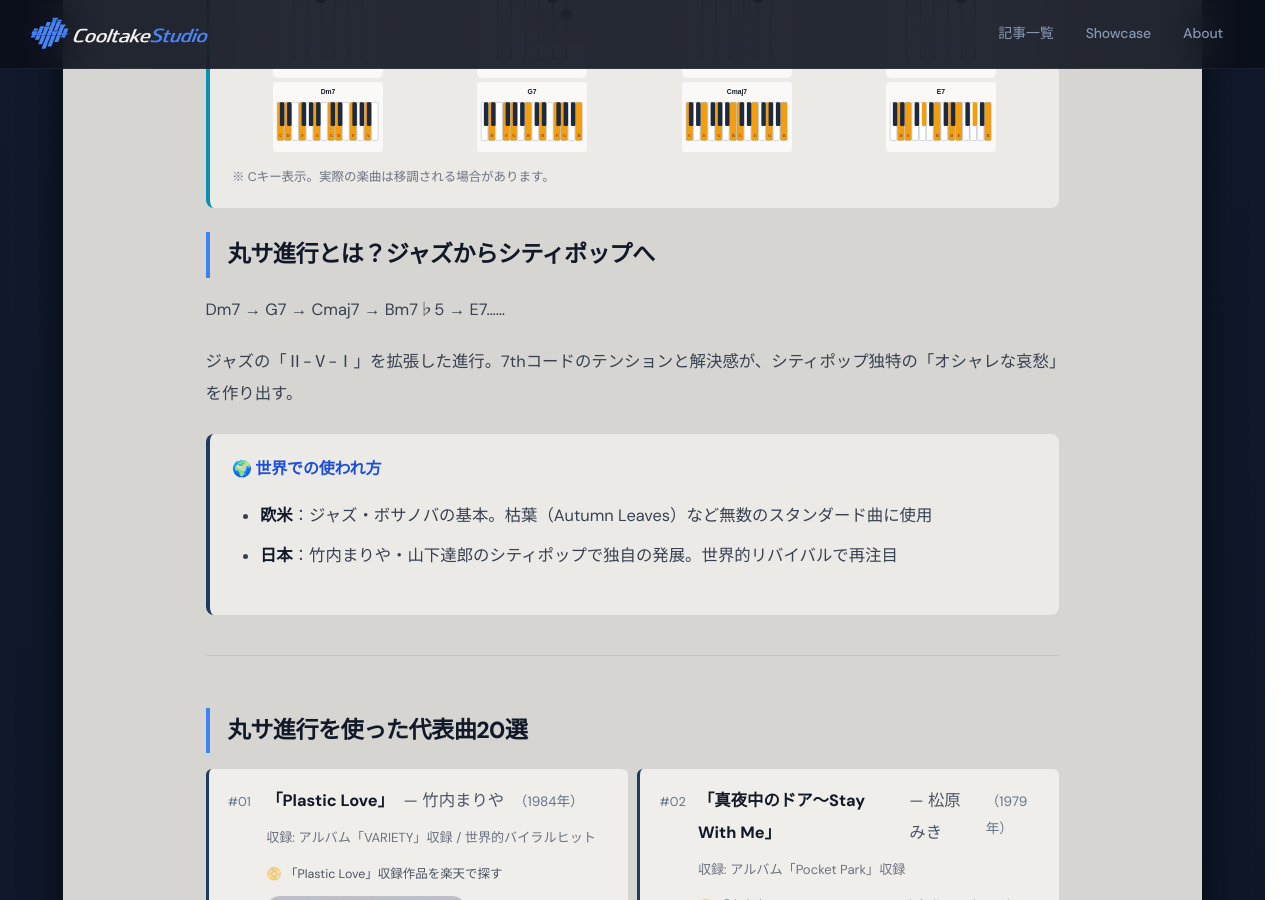
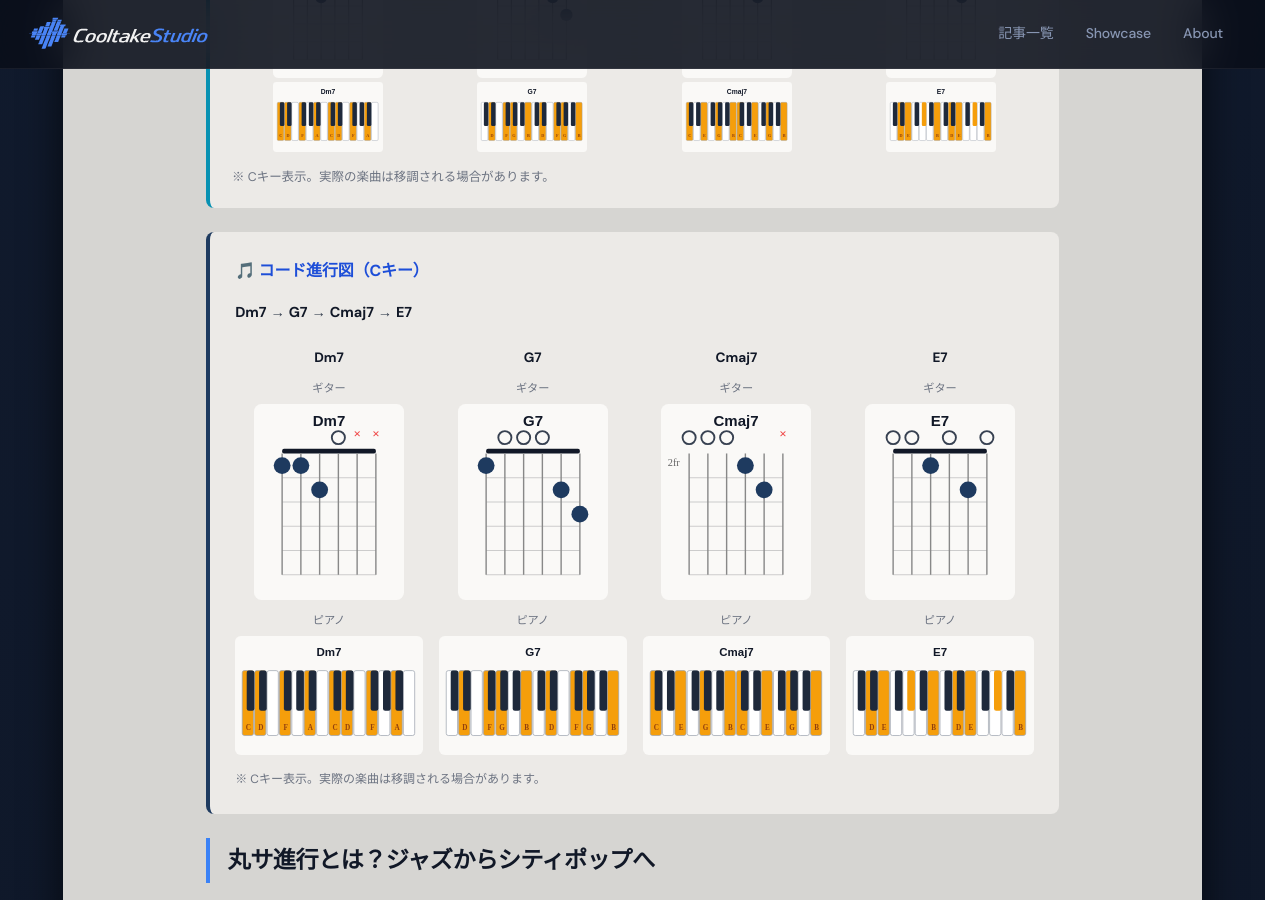
Before and after one commit to cooltake/cooltake-staging, a Jekyll site: the page built from _posts/2026-05-30-chord-progression-04-marusa.md, in a window 1280 px wide and 900 px high, scrolled down 617 px. Built offline with Jekyll 4.4.1, drawn with Linux system fonts in a browser that asks for light colours; some web fonts are replaced.

Commit message:
fix: chord-04 diagram larger size 2-row layout

```diff
--- a/_posts/2026-05-30-chord-progression-04-marusa.md
+++ b/_posts/2026-05-30-chord-progression-04-marusa.md
@@ -19,6 +19,20 @@
 <div style="text-align:center;"><p style="font-size:.75rem;font-weight:700;color:#374151;margin:0 0 4px;">E7</p><img src="/assets/chord-diagrams/guitar-e7.svg" alt="E7 ギター" style="width:100%;max-width:110px;height:auto;display:block;margin:0 auto 4px;"><img src="/assets/chord-diagrams/piano-e7.svg" alt="E7 ピアノ" style="width:100%;max-width:110px;height:auto;display:block;margin:0 auto;"></div>
 </div>
 <p style="color:#6b7280;font-size:.78rem;margin:.8rem 0 0;">※ Cキー表示。実際の楽曲は移調される場合があります。</p>
+</div>
+
+
+
+<div style="background:#eceae7;border-radius:8px;padding:1.4rem 1.6rem;margin:1.5rem 0;border-left:4px solid #1e3a5f;">
+<h3 style="color:#111827;margin-top:0;font-size:1rem;font-weight:700;">🎵 コード進行図（Cキー）</h3>
+<p style="color:#374151;font-size:.9rem;margin:.4rem 0 1.2rem;"><strong>Dm7</strong> → <strong>G7</strong> → <strong>Cmaj7</strong> → <strong>E7</strong></p>
+<div style="display:grid;grid-template-columns:repeat(4,1fr);gap:1rem;overflow-x:auto;">
+<div style="text-align:center;min-width:0;"><p style="font-size:.85rem;font-weight:700;color:#111827;margin:0 0 6px;">Dm7</p><p style="font-size:.7rem;color:#6b7280;margin:0 0 4px;">ギター</p><img src="/assets/chord-diagrams/guitar-dm7.svg" alt="Dm7 ギター" style="width:100%;max-width:150px;height:auto;display:block;margin:0 auto 10px;"><p style="font-size:.7rem;color:#6b7280;margin:0 0 4px;">ピアノ</p><img src="/assets/chord-diagrams/piano-dm7.svg" alt="Dm7 ピアノ" style="width:100%;max-width:230px;height:auto;display:block;margin:0 auto;"></div>
+<div style="text-align:center;min-width:0;"><p style="font-size:.85rem;font-weight:700;color:#111827;margin:0 0 6px;">G7</p><p style="font-size:.7rem;color:#6b7280;margin:0 0 4px;">ギター</p><img src="/assets/chord-diagrams/guitar-g7.svg" alt="G7 ギター" style="width:100%;max-width:150px;height:auto;display:block;margin:0 auto 10px;"><p style="font-size:.7rem;color:#6b7280;margin:0 0 4px;">ピアノ</p><img src="/assets/chord-diagrams/piano-g7.svg" alt="G7 ピアノ" style="width:100%;max-width:230px;height:auto;display:block;margin:0 auto;"></div>
+<div style="text-align:center;min-width:0;"><p style="font-size:.85rem;font-weight:700;color:#111827;margin:0 0 6px;">Cmaj7</p><p style="font-size:.7rem;color:#6b7280;margin:0 0 4px;">ギター</p><img src="/assets/chord-diagrams/guitar-cmaj7.svg" alt="Cmaj7 ギター" style="width:100%;max-width:150px;height:auto;display:block;margin:0 auto 10px;"><p style="font-size:.7rem;color:#6b7280;margin:0 0 4px;">ピアノ</p><img src="/assets/chord-diagrams/piano-cmaj7.svg" alt="Cmaj7 ピアノ" style="width:100%;max-width:230px;height:auto;display:block;margin:0 auto;"></div>
+<div style="text-align:center;min-width:0;"><p style="font-size:.85rem;font-weight:700;color:#111827;margin:0 0 6px;">E7</p><p style="font-size:.7rem;color:#6b7280;margin:0 0 4px;">ギター</p><img src="/assets/chord-diagrams/guitar-e7.svg" alt="E7 ギター" style="width:100%;max-width:150px;height:auto;display:block;margin:0 auto 10px;"><p style="font-size:.7rem;color:#6b7280;margin:0 0 4px;">ピアノ</p><img src="/assets/chord-diagrams/piano-e7.svg" alt="E7 ピアノ" style="width:100%;max-width:230px;height:auto;display:block;margin:0 auto;"></div>
+</div>
+<p style="color:#6b7280;font-size:.75rem;margin:.8rem 0 0;">※ Cキー表示。実際の楽曲は移調される場合があります。</p>
 </div>
 
 
```
